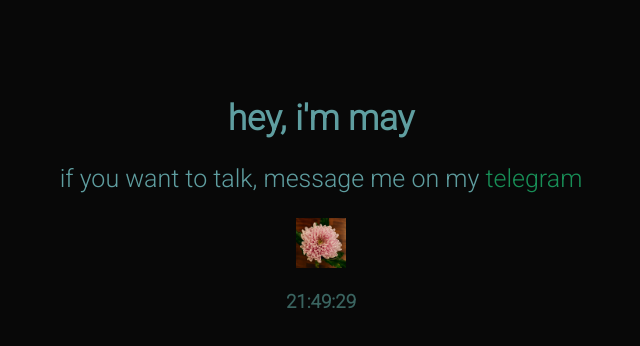
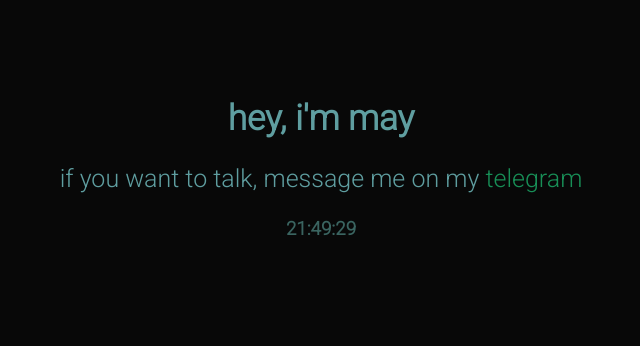
Before and after one commit to MayDonut/maydonut.github.io, a plain HTML site: page index.html in a window 1280 px wide. Shown: the whole page, without its empty margins (319-959 px from the left). Drawn offline with Linux system fonts and the light colour scheme.

Commit message:
updating a couple things for the first time in two years HAHA i will probably end up changing nothing else for another two years again

```diff
--- a/index.html
+++ b/index.html
@@ -11,9 +11,6 @@
   <body onload="startTime()">
     <link href="https://fonts.googleapis.com/css?family=Roboto:300" rel="stylesheet">
     <div id="pages">
-      <!-- <li><a href=index.html>Home</a></li>
-      <li><a href=about.html>About</a></li>
-      <li><a href="idkyet.html">WIP</a></li> -->
     </div>
     <div id="intro">
       <h1>
@@ -22,10 +19,11 @@
 	<p id="telegram">
         if you want to talk, message me on my <a href="https://telegram.me/IAmACatMeow">telegram</a>
         </p>
-	<!-- <p>
-	you can also find me on <a href="https://tilde.town/~may/">tilde.town</a> now! i'm gonna set it up soon
-  </p> -->
-  <img src="images/48523568632_72030be45c_b.jpg" alt='A small and pink chrysanthemum flower' width=50>
+	<!--
+ 	<p>you can also find me on <a href="https://tilde.town/~may/">tilde.town</a> now! i'm gonna set it up soon
+	</p>
+    <img src="images/48523568632_72030be45c_b.jpg" alt='A small and pink chrysanthemum flower' width=50>
+    -->
   <h3 id="time"></h3>
     </div>
   </body>
```
Also changed, not shown: 1 other file.
